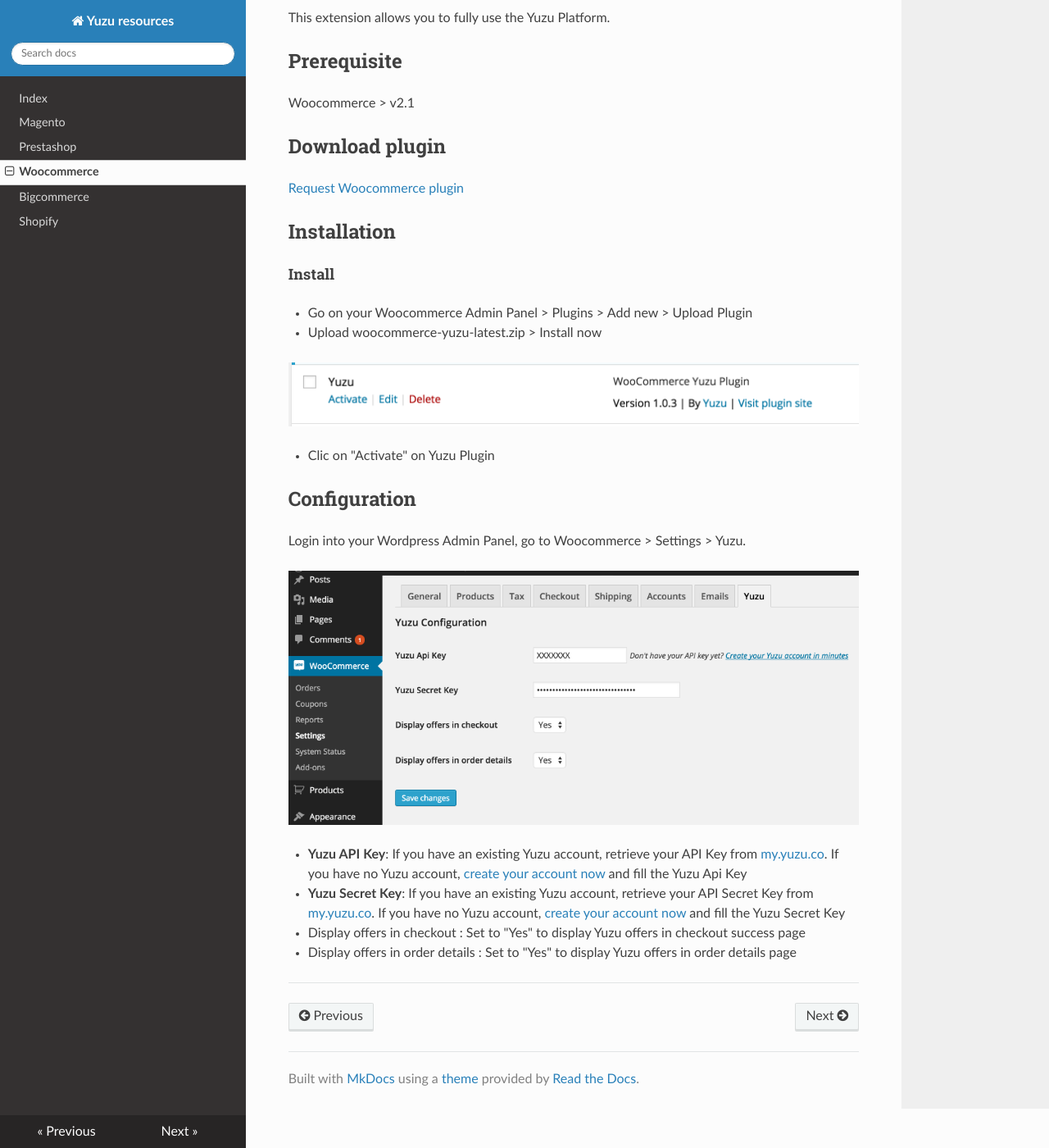
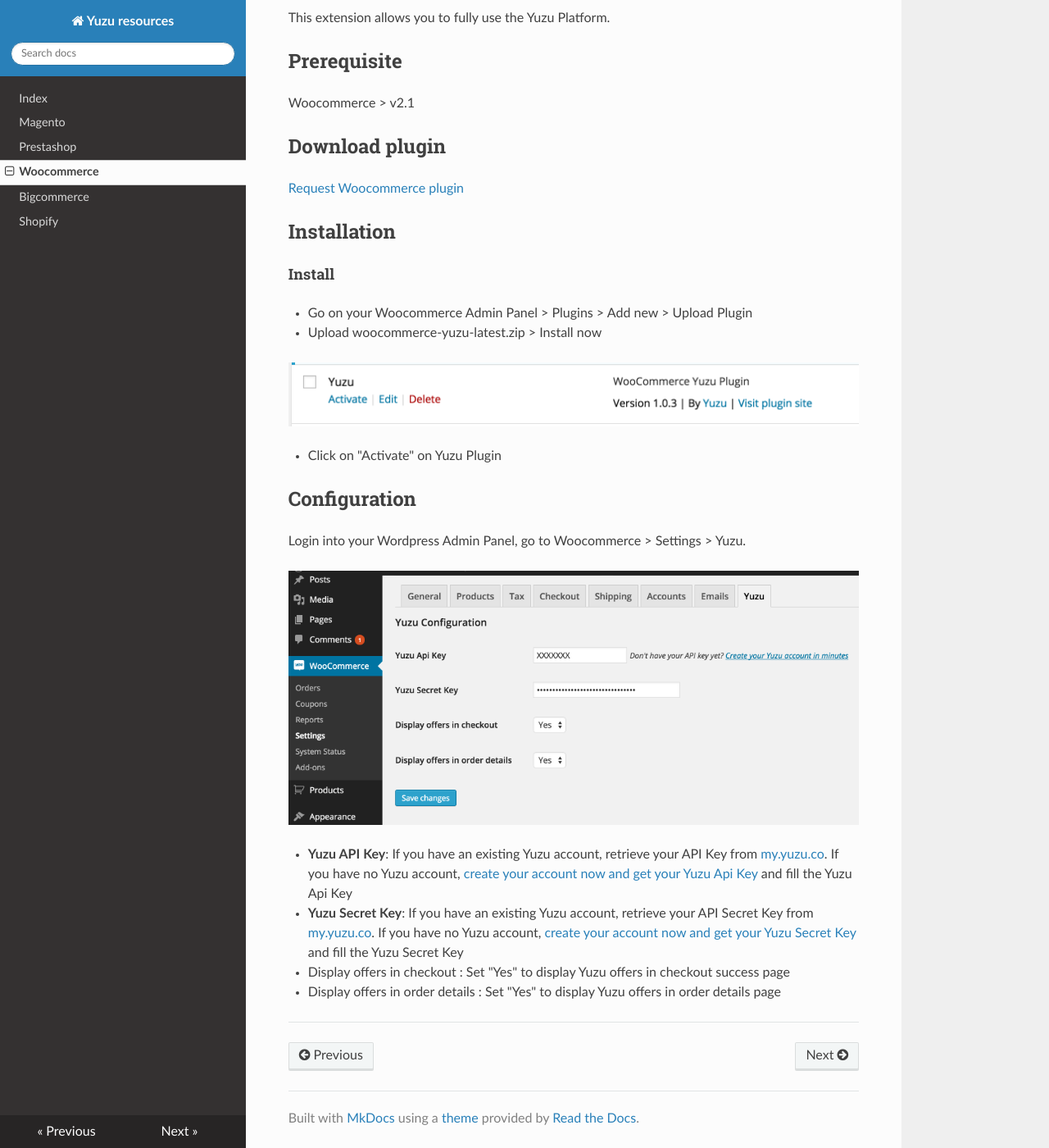
Before and after one commit to yuzu-co/resources, an MkDocs documentation site: the page built from docs/woocommerce.md, in a window 1280 px wide and 1400 px high, scrolled down 217 px. Shown: the whole window at 82% size. Built offline with MkDocs 1.6.1, drawn with Linux system fonts in a browser that asks for light colours; nearby versions of some CDN libraries; old or Windows-style settings are respelled for this version of MkDocs.

Commit message:
update woocommerce docs

```diff
--- a/docs/woocommerce.md
+++ b/docs/woocommerce.md
@@ -10,7 +10,7 @@ Woocommerce > v2.1
 
 ## Download plugin
 
-[Request Woocommerce plugin](http://www.yuzu.co)
+[Request Woocommerce plugin](mailto:woocommerce@yuzu.co?subject=YUZU woocommerce extention request&body=[Please, fill in the following information]%0D%0A%0D%0A• Your eShop URL : ____________%0D%0A• Your name: _________________%0D%0A• Your email: _________________%0D%0A• Your Phone Number: __________)
 
 ## Installation
 
@@ -21,7 +21,7 @@ Woocommerce > v2.1
 
 ![Step 1](img/woocommerce-1.png)
 
-* Clic on "Activate" on Yuzu Plugin
+* Click on "Activate" on Yuzu Plugin
 
 
 ## Configuration
@@ -31,9 +31,9 @@ Login into your Wordpress Admin Panel, go to Woocommerce > Settings > Yuzu.
 
 ![Step 2](img/woocommerce-2.png)
 
-* **Yuzu API Key**: If you have an existing Yuzu account, retrieve your API Key from [my.yuzu.co](https://my.yuzu.co). If you have no Yuzu account, [create your account now](https://my.yuzu.co/register?from=woocommerce) and fill the Yuzu Api Key
-* **Yuzu Secret Key**: If you have an existing Yuzu account, retrieve your API Secret Key from [my.yuzu.co](https://my.yuzu.co). If you have no Yuzu account, [create your account now](https://my.yuzu.co/register?from=woocommerce) and fill the Yuzu Secret Key
-* Display offers in checkout : Set to "Yes" to display Yuzu offers in checkout success page
-* Display offers in order details : Set to "Yes" to display Yuzu offers in order details page
+* **Yuzu API Key**: If you have an existing Yuzu account, retrieve your API Key from [my.yuzu.co](https://my.yuzu.co). If you have no Yuzu account, [create your account now and get your Yuzu Api Key](https://my.yuzu.co/register?from=woocommerce) and fill the Yuzu Api Key
+* **Yuzu Secret Key**: If you have an existing Yuzu account, retrieve your API Secret Key from [my.yuzu.co](https://my.yuzu.co). If you have no Yuzu account, [create your account now and get your Yuzu Secret Key](https://my.yuzu.co/register?from=woocommerce) and fill the Yuzu Secret Key
+* Display offers in checkout : Set "Yes" to display Yuzu offers in checkout success page
+* Display offers in order details : Set "Yes" to display Yuzu offers in order details page
 
 ---
```
Also changed, not shown: 2 other files.
